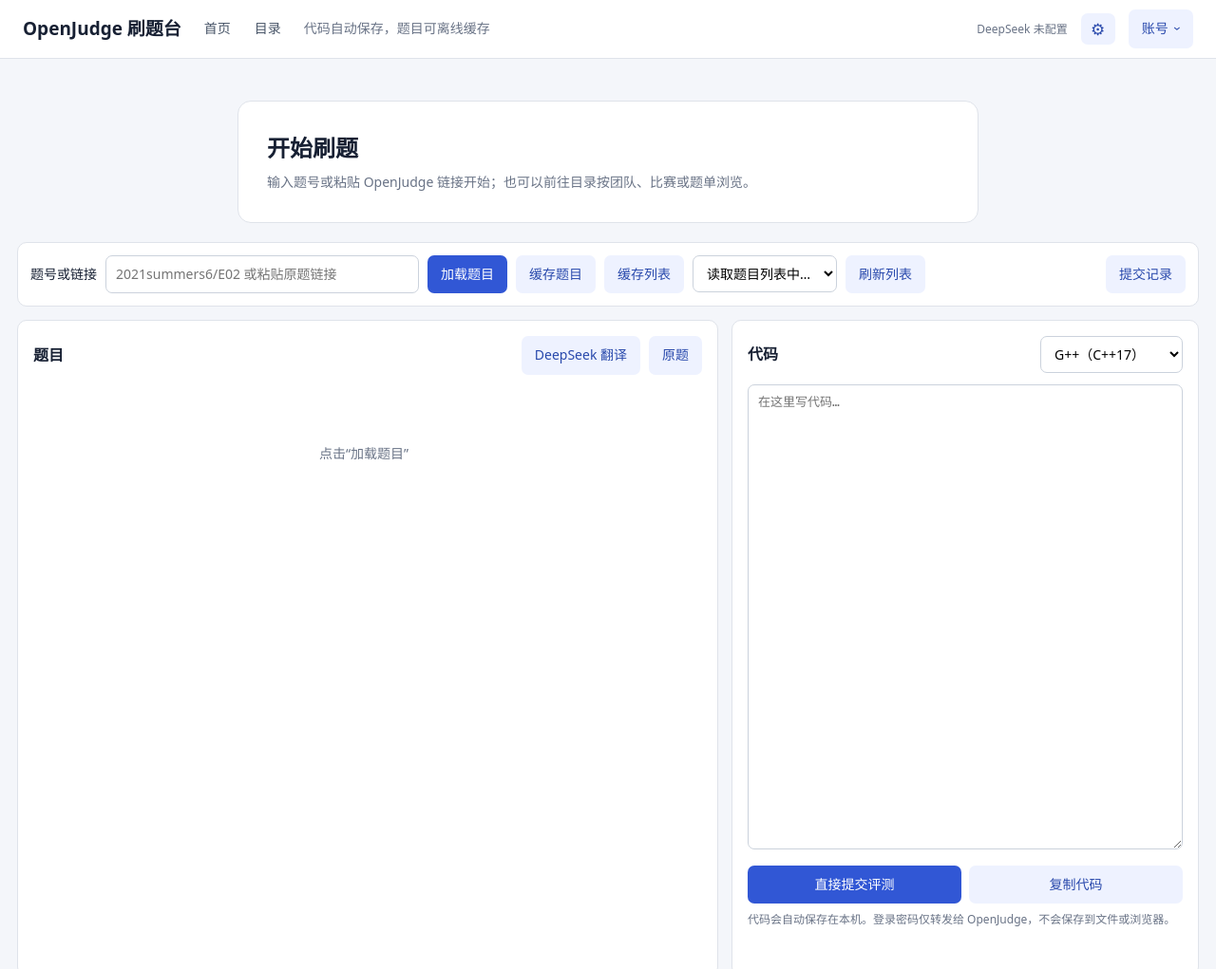
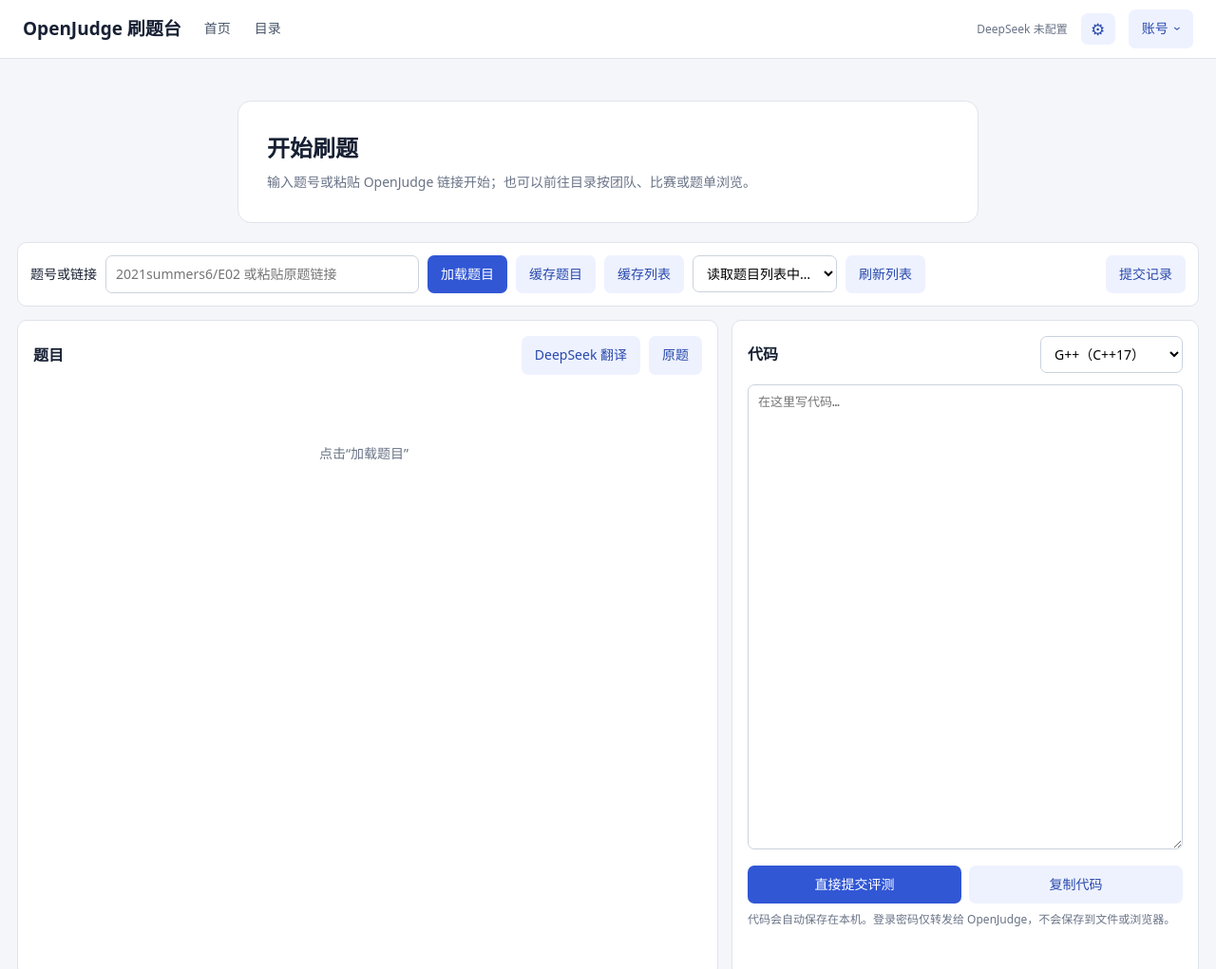
Before and after one commit to WangJerry2013/openjudge-local-workbench, an Electron app: page app/index.html in a window 1280 px wide. Shown: the top 1021 px of the page at 95% size. Drawn offline with Linux system fonts and the light colour scheme; no server answers.

Commit message:
Simplify the main header

```diff
--- a/app/index.html
+++ b/app/index.html
@@ -20,7 +20,7 @@
   </style>
 </head>
 <body>
-  <header><h1>OpenJudge 刷题台</h1><nav class="topnav" aria-label="主导航"><a href="/home">首页</a><a href="/catalog">目录</a></nav><span class="sub">代码自动保存，题目可离线缓存</span><span style="flex:1"></span><span id="settingsState" class="small">DeepSeek 未配置</span><button id="settingsOpen" class="light icon-button" title="设置" aria-label="设置">⚙</button><details id="accountMenu" class="account-menu"><summary id="accountButton">账号</summary><div class="account-dropdown"><div id="accountState" class="account-status">正在检查登录状态</div><button type="button" id="loginOpen">登录 / 切换账号</button><button type="button" id="logoutButton" class="danger" hidden>退出登录</button></div></details></header>
+  <header><h1>OpenJudge 刷题台</h1><nav class="topnav" aria-label="主导航"><a href="/home">首页</a><a href="/catalog">目录</a></nav><span style="flex:1"></span><span id="settingsState" class="small">DeepSeek 未配置</span><button id="settingsOpen" class="light icon-button" title="设置" aria-label="设置">⚙</button><details id="accountMenu" class="account-menu"><summary id="accountButton">账号</summary><div class="account-dropdown"><div id="accountState" class="account-status">正在检查登录状态</div><button type="button" id="loginOpen">登录 / 切换账号</button><button type="button" id="logoutButton" class="danger" hidden>退出登录</button></div></details></header>
   <div id="toastStack" class="toast-stack" aria-live="polite" aria-label="通知"></div>
   <div id="workspace" class="workspace">
   <aside id="sidebar" class="sidebar" aria-label="团队目录">
```
